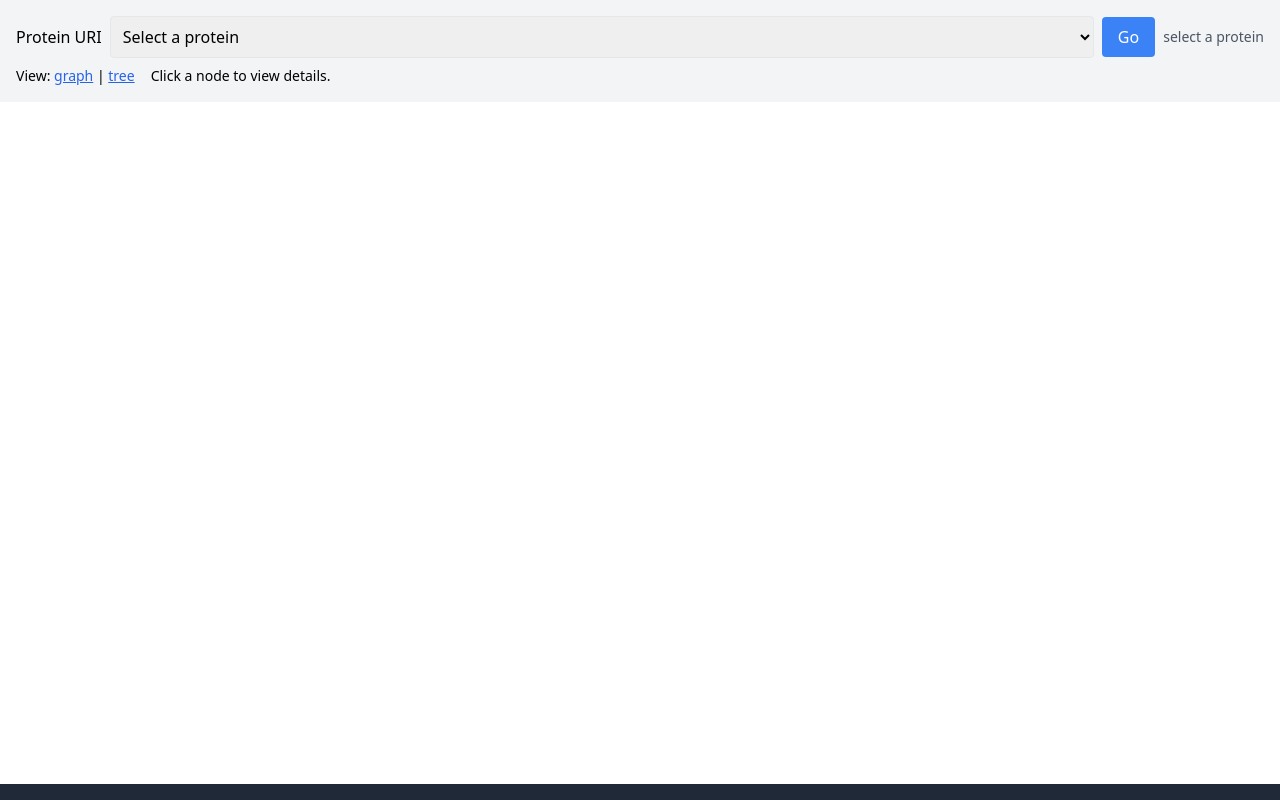
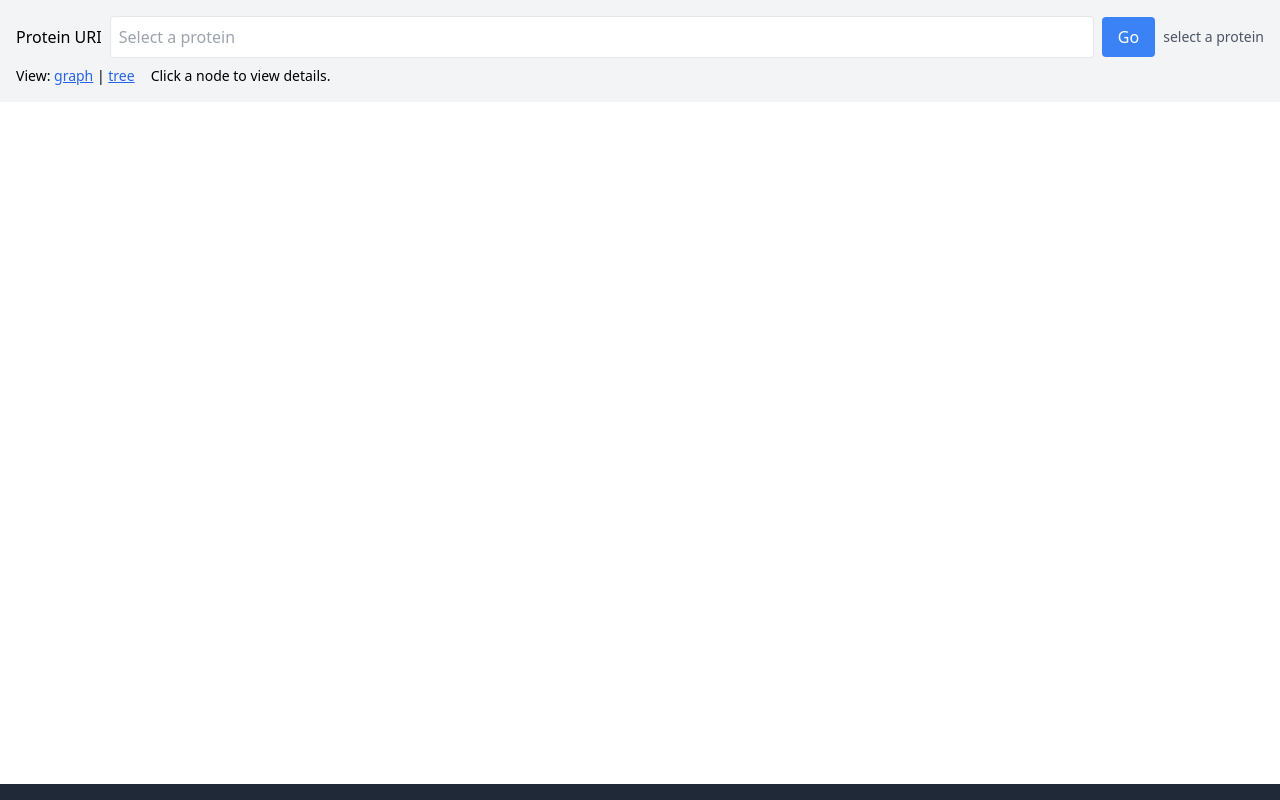
Before and after one commit to mrleepee/pathways-graph-spike, a website: page graph.html in a window 1280 px wide. Drawn offline with nearby package versions, Linux system fonts and the light colour scheme.

Commit message:
Allow typing custom protein URIs

```diff
--- a/graph.html
+++ b/graph.html
@@ -46,7 +46,8 @@
   <div class="bg-gray-100 p-4 flex flex-col space-y-2">
     <div class="flex items-center space-x-2">
       <label for="protein-uri" class="font-medium">Protein URI</label>
-      <select id="protein-uri" class="border rounded p-2 flex-1 w-[100ch]"></select>
+      <input id="protein-uri" list="protein-uri-list" placeholder="Select a protein" class="border rounded p-2 flex-1 w-[100ch]" />
+      <datalist id="protein-uri-list"></datalist>
       <button id="go-button" class="bg-blue-500 text-white px-4 py-2 rounded">Go</button>
       <div id="status" class="ml-auto text-sm text-gray-600">select a protein</div>
     </div>
@@ -92,16 +93,11 @@
       'protein/1937e1bb-7ba7-34e1-a578-cd216679772c',
       'protein/446a1cd5-a7b3-31d9-80ec-07c641ce232c'
     ];
-    var selectEl = document.getElementById('protein-uri');
-    var placeholder = document.createElement('option');
-    placeholder.value = '';
-    placeholder.textContent = 'Select a protein';
-    selectEl.appendChild(placeholder);
+    var listEl = document.getElementById('protein-uri-list');
     proteinUris.forEach(function (uri) {
       var opt = document.createElement('option');
       opt.value = uri;
-      opt.textContent = uri;
-      selectEl.appendChild(opt);
+      listEl.appendChild(opt);
     });
 
     // --- Edge list -> ECharts converter (uses edge.label for node labels) ---
```
Also changed, not shown: tests/graph.spec.js (+1 -1 lines).
